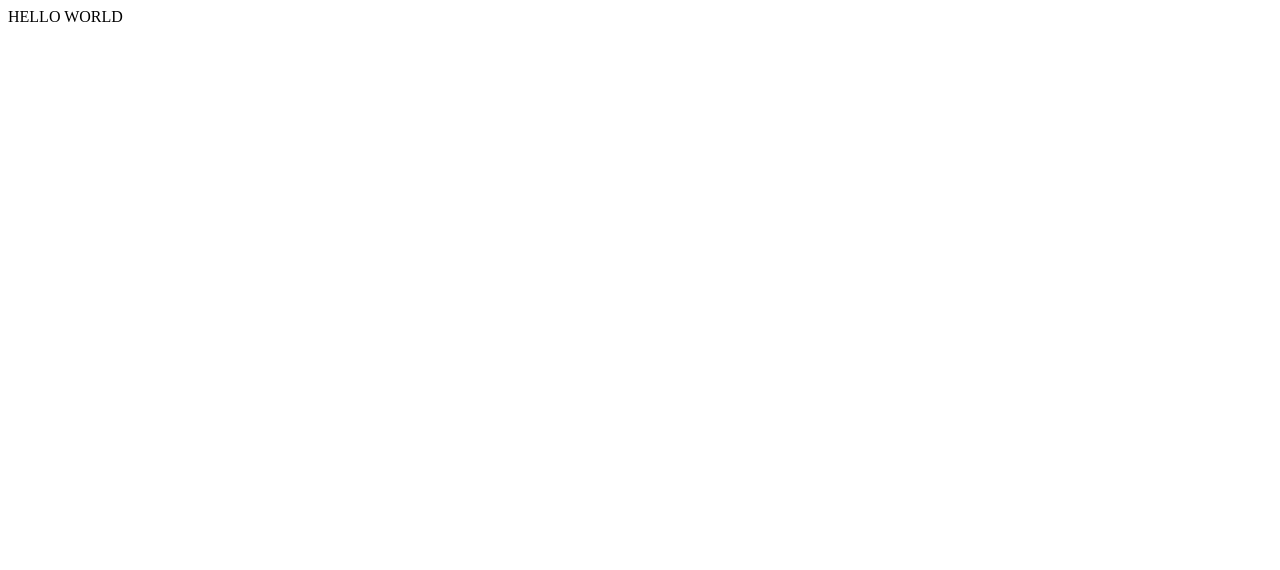
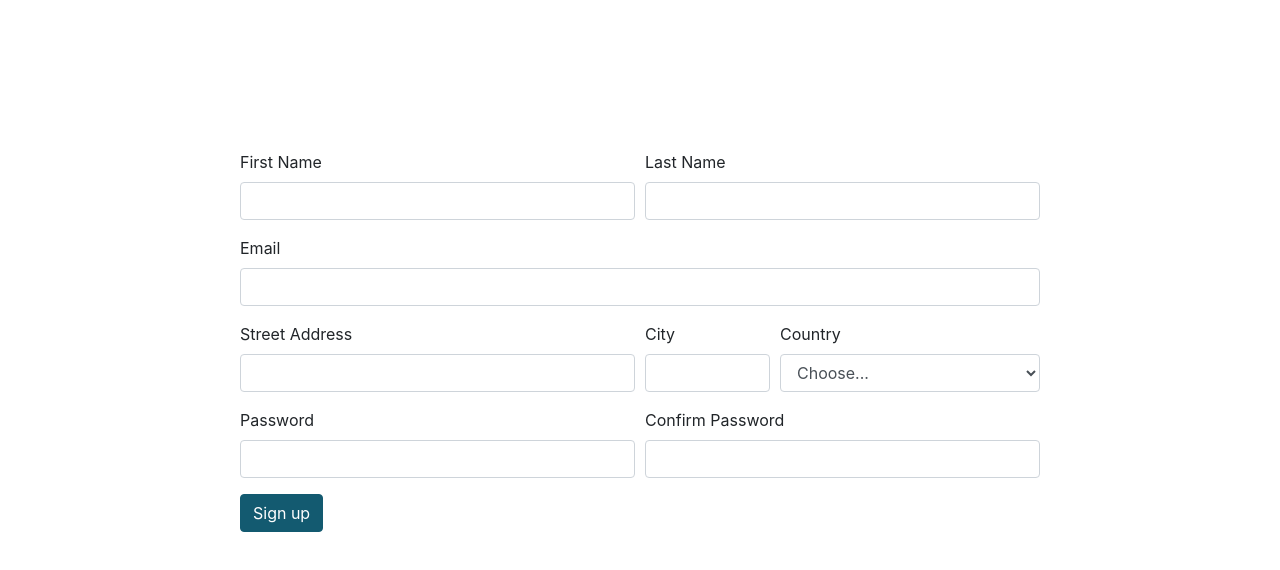
Before and after one commit to ddangal/frontend-web, an Angular app: page / in a window 1280 px wide. Shown: the top 570 px of the page. Built offline with nearby package versions, Linux system fonts and the light colour scheme.

Commit message:
signup form added

```diff
--- a/angular.json
+++ b/angular.json
@@ -123,6 +123,10 @@
           }
         }
       }
-    }},
-  "defaultProject": "hackApp"
+    }
+  },
+  "defaultProject": "hackApp",
+  "cli": {
+    "analytics": "70c72d9a-54e7-41b2-b61c-fb33ae36af6b"
+  }
 }
--- a/src/app/app.component.html
+++ b/src/app/app.component.html
@@ -1,3 +1,3 @@
-
-HELLO WORLD
+<app-signup>
+</app-signup>
 <router-outlet></router-outlet>
--- a/src/app/app.component.scss
+++ b/src/app/app.component.scss
@@ -0,0 +1,19 @@
+ //google font
+ @import url('https://fonts.googleapis.com/css?family=Montserrat|Roboto&display=swap');
+ //Theme Color
+ $primary-color: #135a70;
+ $secondary-color: #F8991D;
+ $primary-font: 'Montserrat',
+ sans-serif;
+ body {
+     margin: 0;
+     padding: 0;
+     text-align: center;
+ }
+
+ p {
+     font-family: 'Montserrat', Helvetica, Arial, Lucida, sans-serif;
+     font-size: 15px;
+     font-weight: 500;
+     margin-bottom: 25px;
+ }
--- a/src/app/signup/signup.component.html
+++ b/src/app/signup/signup.component.html
@@ -1 +1,70 @@
-<p>signup works!</p>
+<!DOCTYPE html>
+<html lang="en">
+
+<head>
+    <!-- Required meta tags-->
+    <meta charset="UTF-8">
+    <meta name="viewport" content="width=device-width, initial-scale=1, shrink-to-fit=no">
+    <link rel="stylesheet" href="https://stackpath.bootstrapcdn.com/bootstrap/4.5.2/css/bootstrap.min.css" integrity="sha384-JcKb8q3iqJ61gNV9KGb8thSsNjpSL0n8PARn9HuZOnIxN0hoP+VmmDGMN5t9UJ0Z" crossorigin="anonymous">
+
+    <!-- Title Page-->
+    <title>Sign up</title>
+</head>
+
+<body>
+
+    <form>
+        <div class="form-row">
+            <div class="form-group col-md-6">
+                <label for="first-name">First Name</label>
+                <input type="text" class="form-control" id="f-name">
+            </div>
+            <div class="form-group col-md-6">
+                <label for="last-name">Last Name</label>
+                <input type="text" class="form-control" id="l-name">
+            </div>
+        </div>
+        <div class="form-row">
+            <div class="form-group col-md-12">
+                <label for="inputEmail4">Email</label>
+                <input type="email" class="form-control" id="inputEmail4">
+            </div>
+        </div>
+        <div class="form-row">
+            <div class="form-group col-md-6">
+                <label for="inputStreet">Street Address</label>
+                <input type="text" class="form-control" id="inputStreet">
+            </div>
+
+            <div class="form-group col-md-2">
+                <label for="inputCity">City</label>
+                <input type="text" class="form-control" id="inputCity">
+            </div>
+            <div class="form-group col-md-4">
+                <label for="inputCountry">Country</label>
+                <select id="inputCountry" class="form-control">
+              <option selected>Choose...</option>
+              <option>Nepal</option>
+              <option>Pakistan</option>
+              <option>UK</option>
+            </select>
+            </div>
+        </div>
+        <div class="form-row">
+            <div class="form-group col-md-6">
+                <label for="first-name">Password</label>
+                <input type="password" class="form-control" id="password">
+            </div>
+            <div class="form-group col-md-6">
+                <label for="last-name">Confirm Password</label>
+                <input type="password" class="form-control" id="confirm-password">
+            </div>
+        </div>
+        <button type="submit" class="btn btn-primary">Sign up</button>
+    </form>
+    <script src="https://code.jquery.com/jquery-3.5.1.slim.min.js" integrity="sha384-DfXdz2htPH0lsSSs5nCTpuj/zy4C+OGpamoFVy38MVBnE+IbbVYUew+OrCXaRkfj" crossorigin="anonymous"></script>
+    <script src="https://cdn.jsdelivr.net/npm/popper.js@1.16.1/dist/umd/popper.min.js" integrity="sha384-9/reFTGAW83EW2RDu2S0VKaIzap3H66lZH81PoYlFhbGU+6BZp6G7niu735Sk7lN" crossorigin="anonymous"></script>
+    <script src="https://stackpath.bootstrapcdn.com/bootstrap/4.5.2/js/bootstrap.min.js" integrity="sha384-B4gt1jrGC7Jh4AgTPSdUtOBvfO8shuf57BaghqFfPlYxofvL8/KUEfYiJOMMV+rV" crossorigin="anonymous"></script>
+</body>
+
+</html>
--- a/src/app/signup/signup.component.scss
+++ b/src/app/signup/signup.component.scss
@@ -0,0 +1,15 @@
+form {
+    width: 800px;
+    margin: auto;
+    padding-top: 150px;
+}
+
+.btn-primary {
+    color: #fff;
+    background-color: #135a70;
+    border-color: #135a70;
+}
+
+.btn-primary:hover {
+    background-color: #1c667c;
+}
```
